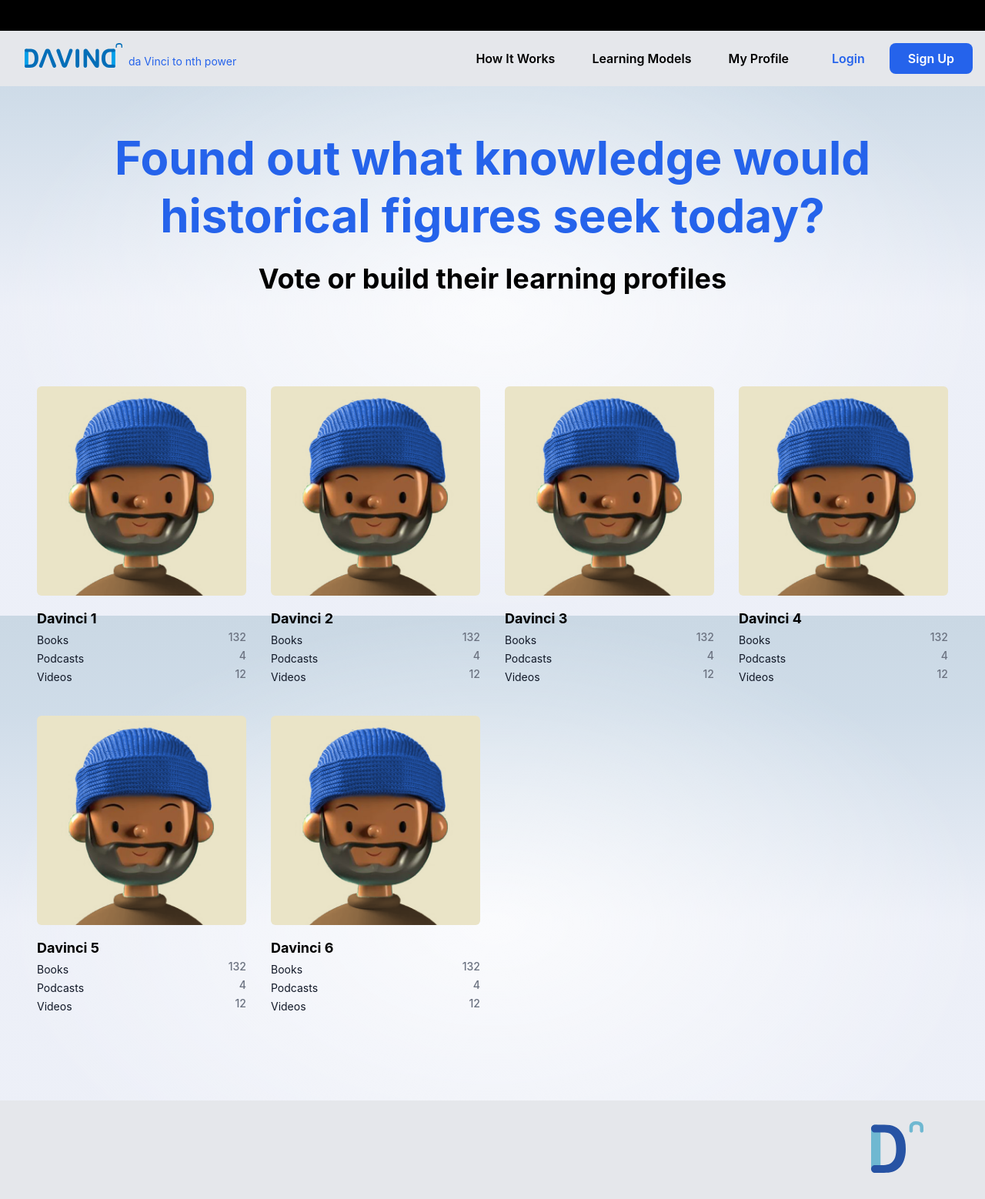
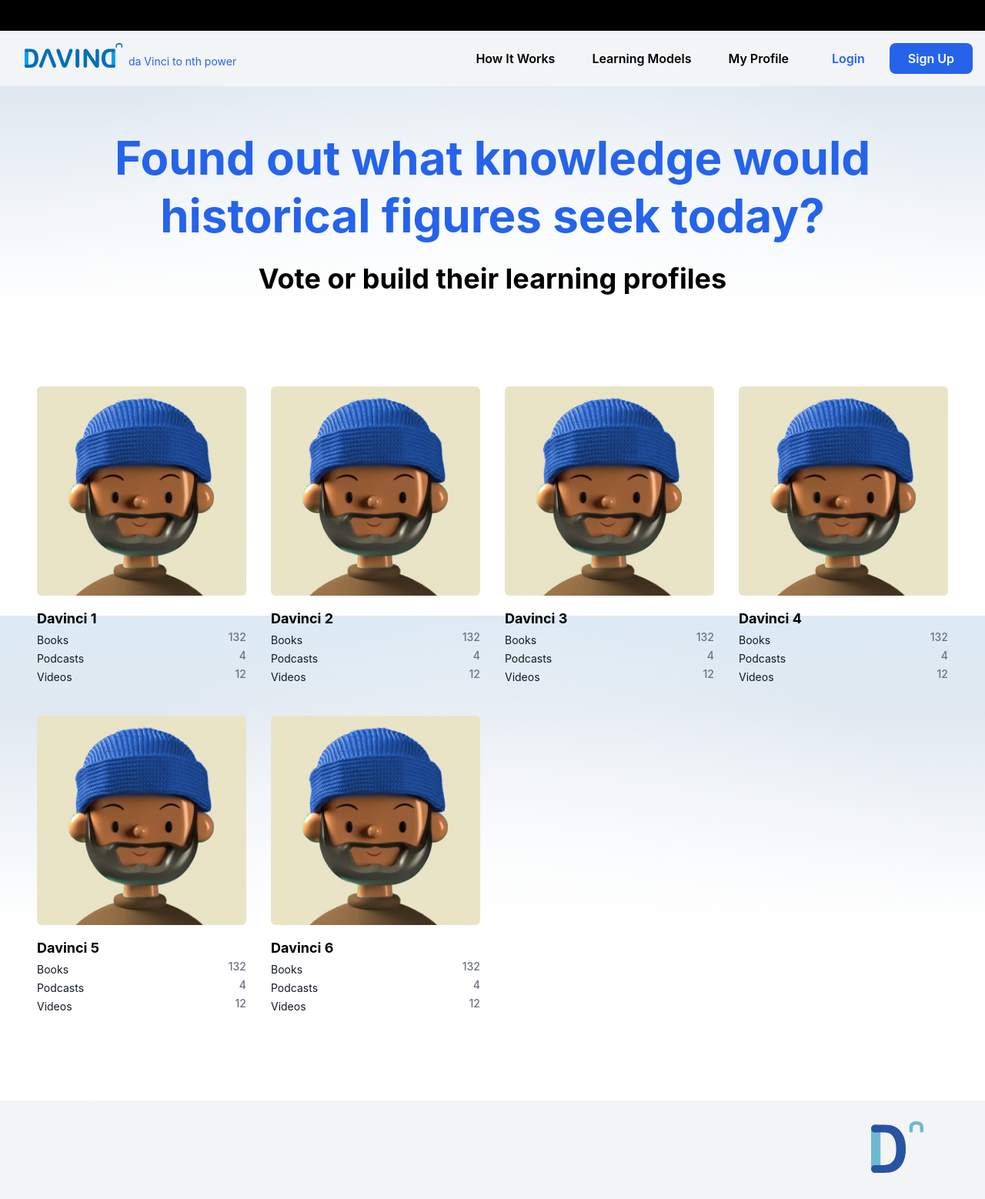
Before and after one commit to WuChihWei/davincin, a SvelteKit app in the folder frontend/: page / in a window 1280 px wide. Shown: the whole page at 77% size. Built offline with nearby package versions, Linux system fonts and the light colour scheme.

Commit message:
fix(styles): adjust bg colors

```diff
--- a/frontend/src/routes/+layout.svelte
+++ b/frontend/src/routes/+layout.svelte
@@ -12,7 +12,7 @@
 		<slot />
 	</main>
 
-	<footer class="bg-gray-200 h-32">
+	<footer class="bg-gray-100 h-32">
 		<img src={icon} alt="Davincin" class="w-auto ml-auto mr-20 mb-2" />
 	</footer>
 </div>
--- a/frontend/src/routes/Header.svelte
+++ b/frontend/src/routes/Header.svelte
@@ -10,7 +10,7 @@
 
 <header class="sticky top-0 z-50">
 	<div class="bg-black h-10" />
-	<nav class="bg-gray-200 p-4 flex items-center justify-between">
+	<nav class="bg-gray-100 p-4 flex items-center justify-between">
 		<!-- Logo -->
 		<div class="flex items-center">
 			<!-- SVG Logo -->
--- a/frontend/src/routes/styles.css
+++ b/frontend/src/routes/styles.css
@@ -4,9 +4,9 @@
 	--font-body: Inter, Arial, -apple-system, BlinkMacSystemFont, 'Segoe UI', Roboto, Oxygen, Ubuntu,
 		Cantarell, 'Open Sans', 'Helvetica Neue', sans-serif;
 	--font-mono: 'Fira Mono', monospace;
-	--color-bg-0: rgb(202, 216, 228);
-	--color-bg-1: hsl(209, 36%, 86%);
-	--color-bg-2: hsl(224, 44%, 95%);
+	--color-bg-0: rgb(221, 234, 245);
+	--color-bg-1: hsl(207, 37%, 91%);
+	--color-bg-2: rgb(255, 255, 255);
 	--color-theme-1: #ff3e00;
 	--color-theme-2: #4075a6;
 	--color-text: rgba(0, 0, 0, 0.7);
@@ -20,7 +20,7 @@ body {
 	min-height: 100vh;
 	margin: 0;
 	background-attachment: fixed;
-	background-color: var(--color-bg-1);
+	background-color: var(--color-bg-2);
 	background-size: 100vw 100vh;
 	background-image: radial-gradient(
 			50% 50% at 50% 50%,
```
